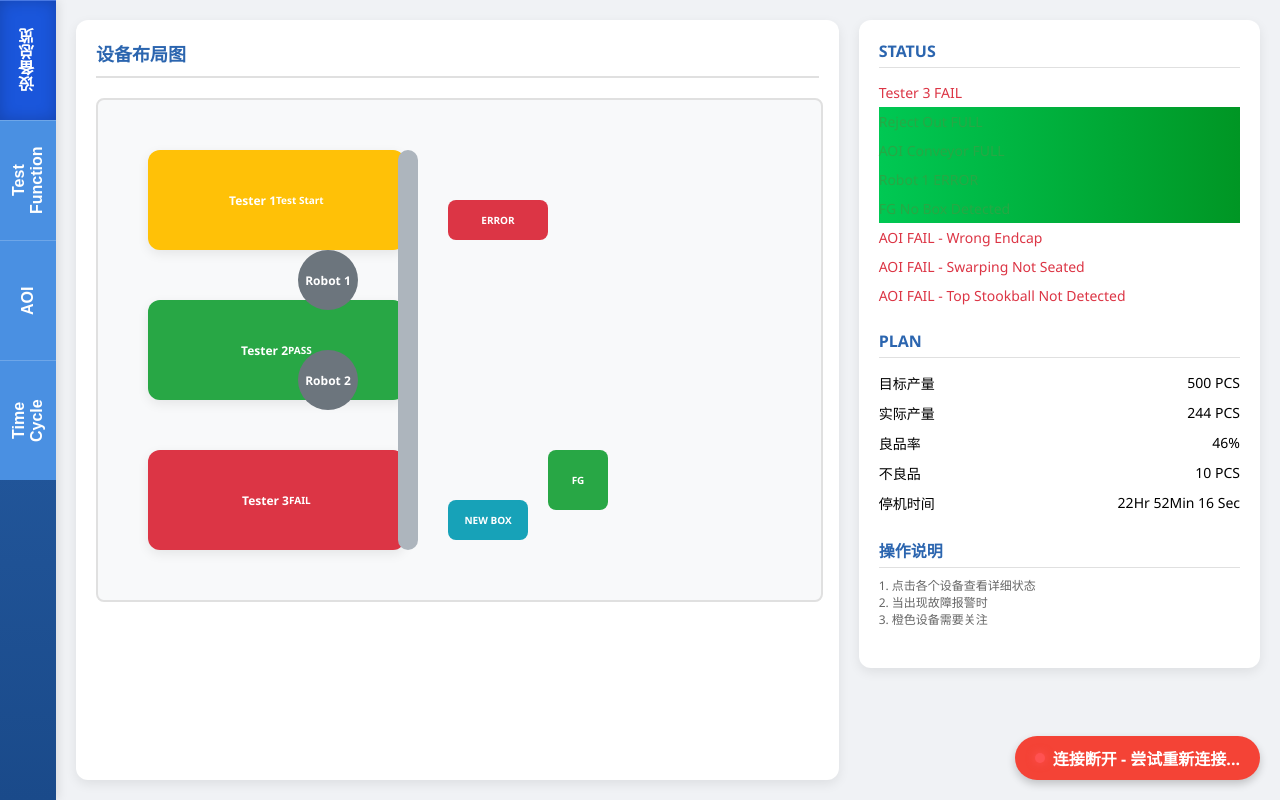
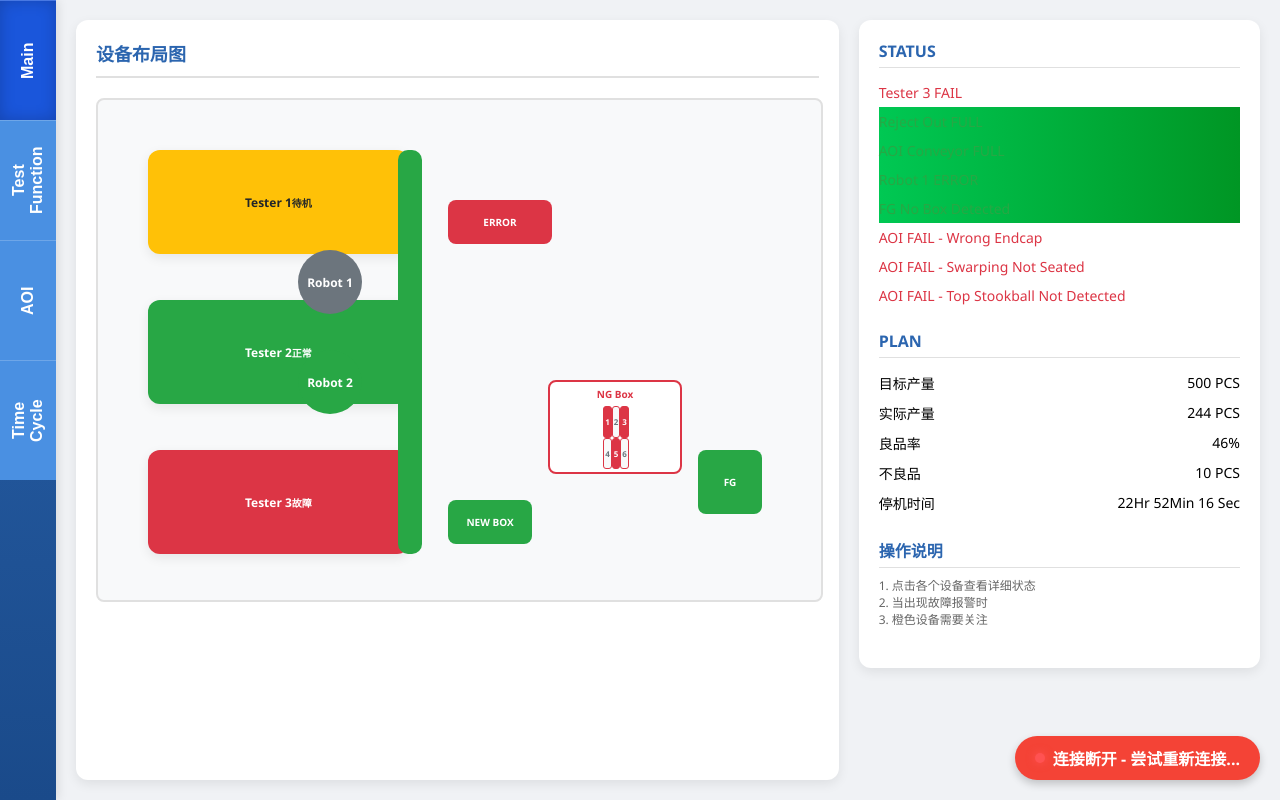
Before and after one commit to sungrean/torque-detection-optimization, a plain HTML site: page code/index.html in a window 1280 px wide. Drawn offline with Linux system fonts and the light colour scheme.

Commit message:
优化设备总览页面：更新tab名称为Main，实现设备状态颜色显示，添加NG盒子功能和跳转逻辑

```diff
--- a/code/index.html
+++ b/code/index.html
@@ -106,29 +106,44 @@
       border-radius: 8px;
       cursor: pointer;
       transition: all 0.3s ease;
+      border: 2px solid transparent;
     }
     .equipment:hover {
       transform: scale(1.05);
       box-shadow: 0 4px 8px rgba(0, 0, 0, 0.2);
     }
 
+    /* Equipment status colors */
+    .equipment.idle {
+      background: #6c757d;
+      color: white;
+    }
+    .equipment.ok {
+      background: #28a745;
+      color: white;
+    }
+    .equipment.ng {
+      background: #dc3545;
+      color: white;
+    }
+    .equipment.warning {
+      background: #ffc107;
+      color: #212529;
+    }
+
     .tester {
       width: 80px;
       height: 60px;
-      color: white;
-    }
-    .tester.test-start {
-      background: #ffc107;
+    }
+    .tester1 {
       top: 50px;
       left: 50px;
     }
-    .tester.pass {
-      background: #28a745;
+    .tester2 {
       top: 200px;
       left: 50px;
     }
-    .tester.fail {
-      background: #dc3545;
+    .tester3 {
       top: 350px;
       left: 50px;
     }
@@ -137,8 +152,6 @@
       width: 60px;
       height: 60px;
       border-radius: 50%;
-      background: #6c757d;
-      color: white;
     }
     .robot1 {
       top: 150px;
@@ -152,7 +165,6 @@
     .conveyor {
       width: 20px;
       height: 400px;
-      background: #adb5bd;
       top: 50px;
       left: 300px;
       border-radius: 10px;
@@ -161,8 +173,6 @@
     .error-zone {
       width: 100px;
       height: 40px;
-      background: #dc3545;
-      color: white;
       top: 100px;
       left: 350px;
       font-size: 10px;
@@ -171,20 +181,70 @@
     .new-box {
       width: 80px;
       height: 40px;
-      background: #17a2b8;
-      color: white;
       top: 400px;
       left: 350px;
       font-size: 10px;
     }
 
+    .ng-box {
+      width: 120px;
+      height: 80px;
+      top: 280px;
+      left: 450px;
+      font-size: 10px;
+      background: white;
+      border: 2px solid #dc3545;
+      color: #dc3545;
+      display: flex;
+      flex-direction: column;
+      padding: 5px;
+    }
+
+    .ng-box-title {
+      font-weight: bold;
+      margin-bottom: 5px;
+      text-align: center;
+    }
+
+    .ng-positions {
+      display: grid;
+      grid-template-columns: repeat(3, 1fr);
+      gap: 2px;
+      flex-grow: 1;
+    }
+
+    .ng-position {
+      width: 100%;
+      height: 100%;
+      border: 1px solid #dc3545;
+      border-radius: 3px;
+      display: flex;
+      align-items: center;
+      justify-content: center;
+      font-size: 8px;
+      cursor: pointer;
+      transition: all 0.2s ease;
+    }
+
+    .ng-position.empty {
+      background: #f8f9fa;
+      color: #6c757d;
+    }
+
+    .ng-position.filled {
+      background: #dc3545;
+      color: white;
+    }
+
+    .ng-position:hover {
+      transform: scale(1.1);
+    }
+
     .fg-area {
       width: 60px;
       height: 60px;
-      background: #28a745;
-      color: white;
       top: 350px;
-      left: 450px;
+      left: 600px;
       font-size: 10px;
     }
 
@@ -720,7 +780,7 @@
 <body>
 
   <div class="sidebar">
-    <button id="main-page-btn" class="active">设备总览</button>
+    <button id="main-page-btn" class="active">Main</button>
     <button id="function-test-btn">Function Test</button>
     <button id="aoi-btn">AOI</button>
     <button id="cycle-time-btn">Cycle Time</button>
@@ -734,42 +794,55 @@
           <h3>设备布局图</h3>
           <div class="layout-container">
             <!-- Testers -->
-            <div class="equipment tester test-start" title="Tester 1 - 测试开始">
+            <div class="equipment tester tester1 warning" title="Tester 1 - 待机" data-status="warning">
               <div>Tester 1</div>
-              <div style="font-size: 10px;">Test Start</div>
-            </div>
-            <div class="equipment tester pass" title="Tester 2 - 通过">
+              <div style="font-size: 10px;">待机</div>
+            </div>
+            <div class="equipment tester tester2 ok" title="Tester 2 - 正常" data-status="ok">
               <div>Tester 2</div>
-              <div style="font-size: 10px;">PASS</div>
-            </div>
-            <div class="equipment tester fail" title="Tester 3 - 失败">
+              <div style="font-size: 10px;">正常</div>
+            </div>
+            <div class="equipment tester tester3 ng" title="Tester 3 - 故障" data-status="ng">
               <div>Tester 3</div>
-              <div style="font-size: 10px;">FAIL</div>
+              <div style="font-size: 10px;">故障</div>
             </div>
 
             <!-- Robots -->
-            <div class="equipment robot robot1" title="Robot 1">
+            <div class="equipment robot robot1 idle" title="Robot 1 - 空闲" data-status="idle">
               Robot 1
             </div>
-            <div class="equipment robot robot2" title="Robot 2">
+            <div class="equipment robot robot2 ok" title="Robot 2 - 运行中" data-status="ok">
               Robot 2
             </div>
 
             <!-- Conveyor -->
-            <div class="equipment conveyor" title="传送带"></div>
+            <div class="equipment conveyor ok" title="传送带 - 运行中" data-status="ok"></div>
 
             <!-- Error Zone -->
-            <div class="equipment error-zone" title="错误区域">
+            <div class="equipment error-zone ng" title="错误区域 - 有故障产品" data-status="ng">
               ERROR
             </div>
 
             <!-- New Box Area -->
-            <div class="equipment new-box" title="新产品区">
+            <div class="equipment new-box ok" title="新产品区 - 正常" data-status="ok">
               NEW BOX
             </div>
 
+            <!-- NG Box Area -->
+            <div class="equipment ng-box" title="不良品盒子">
+              <div class="ng-box-title">NG Box</div>
+              <div class="ng-positions">
+                <div class="ng-position filled" data-position="1" title="位置1 - 不良品">1</div>
+                <div class="ng-position empty" data-position="2" title="位置2 - 空">2</div>
+                <div class="ng-position filled" data-position="3" title="位置3 - 不良品">3</div>
+                <div class="ng-position empty" data-position="4" title="位置4 - 空">4</div>
+                <div class="ng-position filled" data-position="5" title="位置5 - 不良品">5</div>
+                <div class="ng-position empty" data-position="6" title="位置6 - 空">6</div>
+              </div>
+            </div>
+
             <!-- FG Area -->
-            <div class="equipment fg-area" title="成品区">
+            <div class="equipment fg-area ok" title="成品区 - 正常" data-status="ok">
               FG
             </div>
           </div>
@@ -1006,6 +1079,20 @@
       });
     });
 
+    // NG盒子位置点击事件处理
+    document.querySelectorAll('.ng-position.filled').forEach(position => {
+      position.addEventListener('click', function(e) {
+        e.stopPropagation(); // 阻止事件冒泡
+        const positionNum = this.getAttribute('data-position');
+
+        // 跳转到Function Test页面
+        showPanel('function-test-panel', 'function-test-btn');
+
+        // 可以在这里添加更多逻辑，比如高亮显示特定的测试数据
+        alert(`查看位置${positionNum}的不良品详细信息`);
+      });
+    });
+
     // 连接WebSocket服务器
     let ws;
     function connectWebSocket() {
@@ -1455,8 +1542,54 @@
       }
     });
 
+    // 更新设备状态函数
+    function updateEquipmentStatus(equipmentId, status) {
+      const equipment = document.querySelector(`.${equipmentId}`);
+      if (equipment) {
+        // 移除所有状态类
+        equipment.classList.remove('idle', 'ok', 'ng', 'warning');
+        // 添加新状态类
+        equipment.classList.add(status);
+        equipment.setAttribute('data-status', status);
+
+        // 更新状态文本
+        const statusDiv = equipment.querySelector('div:last-child');
+        if (statusDiv && statusDiv.style.fontSize === '10px') {
+          switch(status) {
+            case 'idle':
+              statusDiv.textContent = '空闲';
+              break;
+            case 'ok':
+              statusDiv.textContent = '正常';
+              break;
+            case 'ng':
+              statusDiv.textContent = '故障';
+              break;
+            case 'warning':
+              statusDiv.textContent = '待机';
+              break;
+          }
+        }
+      }
+    }
+
+    // 模拟设备状态变化（演示用）
+    function simulateStatusChanges() {
+      const statuses = ['idle', 'ok', 'ng', 'warning'];
+      const equipments = ['tester1', 'tester2', 'tester3', 'robot1', 'robot2'];
+
+      setInterval(() => {
+        const randomEquipment = equipments[Math.floor(Math.random() * equipments.length)];
+        const randomStatus = statuses[Math.floor(Math.random() * statuses.length)];
+        updateEquipmentStatus(randomEquipment, randomStatus);
+      }, 10000); // 每10秒随机更新一个设备状态
+    }
+
     // 页面加载后初始化
     window.addEventListener('load', function() {
+      // 启动状态模拟（可选）
+      // simulateStatusChanges();
+
       // 初始填充一些数据
       updateFunctionTestPanel({
         function: "FunctionTest",
```
